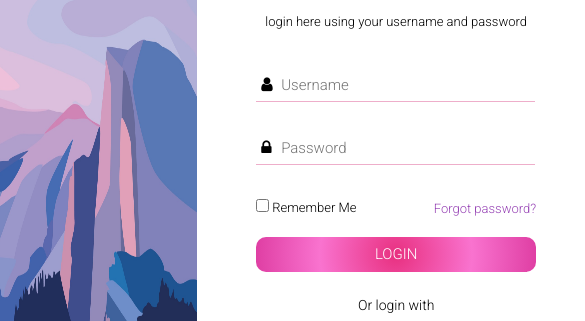
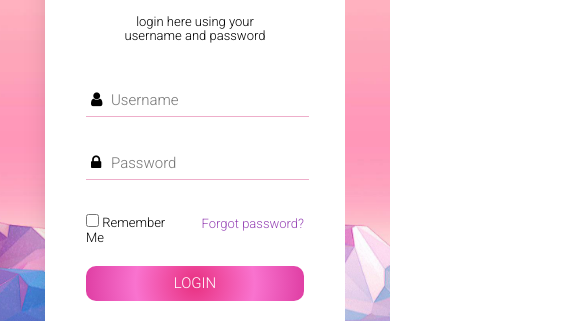
Before and after one commit to TryNeo/MinimalistLogin---Interface, a plain HTML site: page index.html in a window 390 px wide. Shown: the part 272-593 px from the top of the page, 585 px wide, since content can reach past the window. Drawn offline with nearby package versions, Linux system fonts and the light colour scheme.

Commit message:
responsive css

```diff
--- a/css/main.css
+++ b/css/main.css
@@ -20,7 +20,7 @@ h3{
 }
 
 .main{
-    widows: 100%;
+    width: 100%;
     min-height: 100vh;
     display: flex;
     flex-wrap: center;
@@ -229,3 +229,30 @@ h3{
     margin-right: -100px;
     width:30px;
 }
+
+/* ----  Responsiveness   ----  */
+@media (max-width: 760px) {
+
+    body {
+        display: flex;
+        justify-content: center;
+        align-items: center;
+    }
+
+    .card__thumbnail{
+        display:none;
+    }
+    .card{
+        width:300px;
+    }
+
+   .card__subtitle{
+        display: block;
+        width:150px;
+        margin: 0px auto;
+   }
+
+   .card__form{
+       width:218px;
+   }
+}
--- a/index.html
+++ b/index.html
@@ -17,7 +17,7 @@
         <div class="main">
             <div class="card animate__animated animate__slideInDown">
                 <a href="#" class="card__thumbnail">
-                    <img class="card__image" src="image/bg-login-port.jpg" alt="imagen-fondo-card">
+                    <img class="card__image" src="image/bg-login-port.jpg">
                 </a>
                 <div class="card__content">
                     <h3 class="card__title">
```
